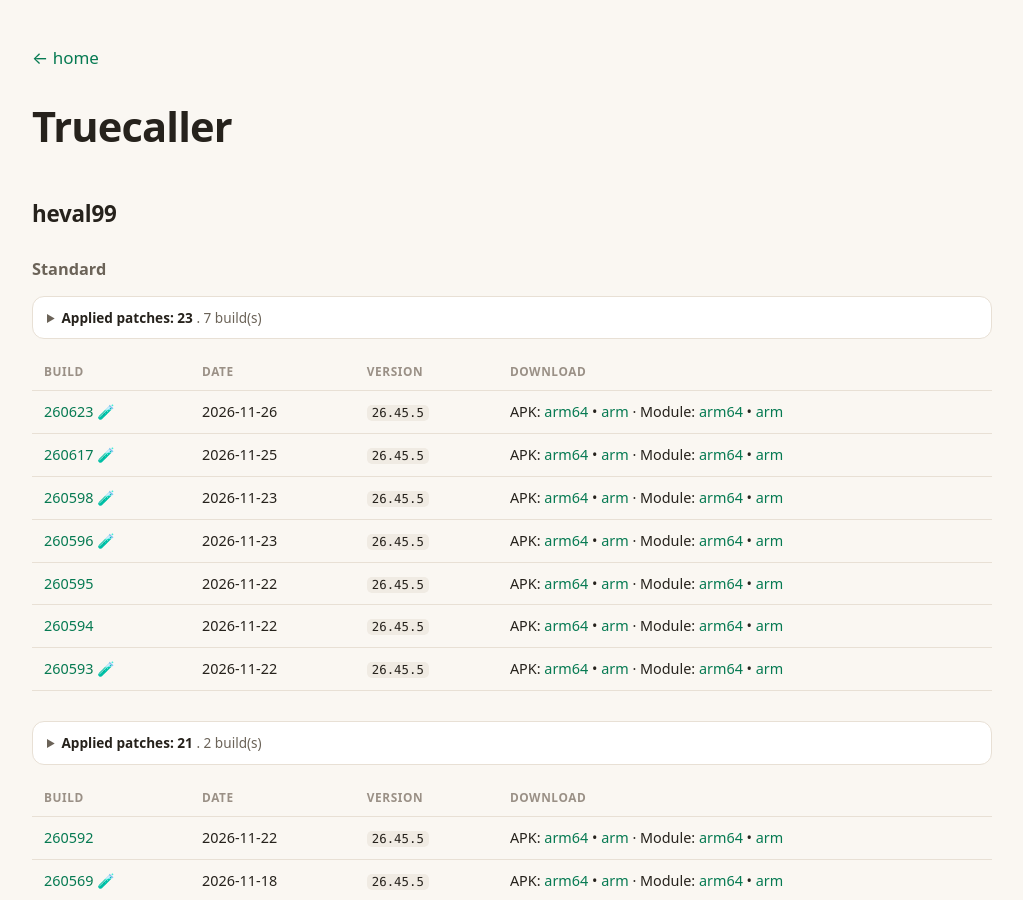
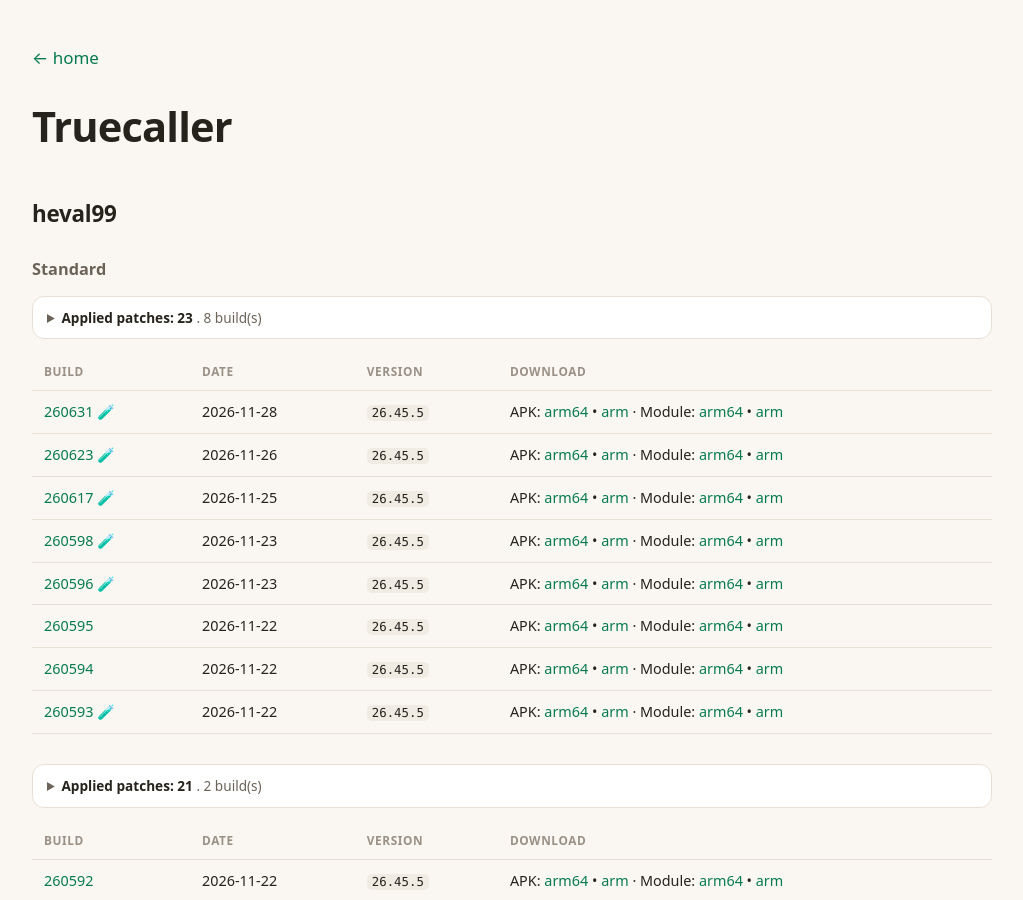
Before and after one commit to nullcpy/archive, a Jekyll site: the page built from apps/truecaller/index.md, in a window 1280 px wide and 900 px high. Shown: the whole window, without its empty margins (128-1151 px from the left). Built offline with Jekyll 4.4.1, drawn with Linux system fonts in a browser that asks for light colours.

Commit message:
chore: rebuild the archive Pages surface [skip ci]

```diff
--- a/apps/truecaller/index.md
+++ b/apps/truecaller/index.md
@@ -8,7 +8,7 @@ title: Truecaller
 
 ### Standard
 
-<details><summary><b>Applied patches: 23</b> . 7 build(s)</summary>
+<details><summary><b>Applied patches: 23</b> . 8 build(s)</summary>
 <ul>
 <li>Disable ads</li>
 <li>Disable auto-launch</li>
@@ -38,6 +38,7 @@ title: Truecaller
 
 | Build | Date | Version | Download |
 |---|---|---|---|
+| [260631](https://github.com/nullcpy/archive/releases/tag/260631) 🧪 | 2026-11-28 | `26.45.5` | APK: [arm64](https://github.com/nullcpy/archive/releases/download/260631/truecaller-heval99-v26.45.5-arm64-v8a.apk) • [arm](https://github.com/nullcpy/archive/releases/download/260631/truecaller-heval99-v26.45.5-arm-v7a.apk) · Module: [arm64](https://github.com/nullcpy/archive/releases/download/260631/truecaller-heval99-module-v26.45.5-arm64-v8a.zip) • [arm](https://github.com/nullcpy/archive/releases/download/260631/truecaller-heval99-module-v26.45.5-arm-v7a.zip) |
 | [260623](https://github.com/nullcpy/archive/releases/tag/260623) 🧪 | 2026-11-26 | `26.45.5` | APK: [arm64](https://github.com/nullcpy/archive/releases/download/260623/truecaller-heval99-v26.45.5-arm64-v8a.apk) • [arm](https://github.com/nullcpy/archive/releases/download/260623/truecaller-heval99-v26.45.5-arm-v7a.apk) · Module: [arm64](https://github.com/nullcpy/archive/releases/download/260623/truecaller-heval99-module-v26.45.5-arm64-v8a.zip) • [arm](https://github.com/nullcpy/archive/releases/download/260623/truecaller-heval99-module-v26.45.5-arm-v7a.zip) |
 | [260617](https://github.com/nullcpy/archive/releases/tag/260617) 🧪 | 2026-11-25 | `26.45.5` | APK: [arm64](https://github.com/nullcpy/archive/releases/download/260617/truecaller-heval99-v26.45.5-arm64-v8a.apk) • [arm](https://github.com/nullcpy/archive/releases/download/260617/truecaller-heval99-v26.45.5-arm-v7a.apk) · Module: [arm64](https://github.com/nullcpy/archive/releases/download/260617/truecaller-heval99-module-v26.45.5-arm64-v8a.zip) • [arm](https://github.com/nullcpy/archive/releases/download/260617/truecaller-heval99-module-v26.45.5-arm-v7a.zip) |
 | [260598](https://github.com/nullcpy/archive/releases/tag/260598) 🧪 | 2026-11-23 | `26.45.5` | APK: [arm64](https://github.com/nullcpy/archive/releases/download/260598/truecaller-heval99-v26.45.5-arm64-v8a.apk) • [arm](https://github.com/nullcpy/archive/releases/download/260598/truecaller-heval99-v26.45.5-arm-v7a.apk) · Module: [arm64](https://github.com/nullcpy/archive/releases/download/260598/truecaller-heval99-module-v26.45.5-arm64-v8a.zip) • [arm](https://github.com/nullcpy/archive/releases/download/260598/truecaller-heval99-module-v26.45.5-arm-v7a.zip) |
```
Also changed, not shown: index.md (+2 -2 lines).
